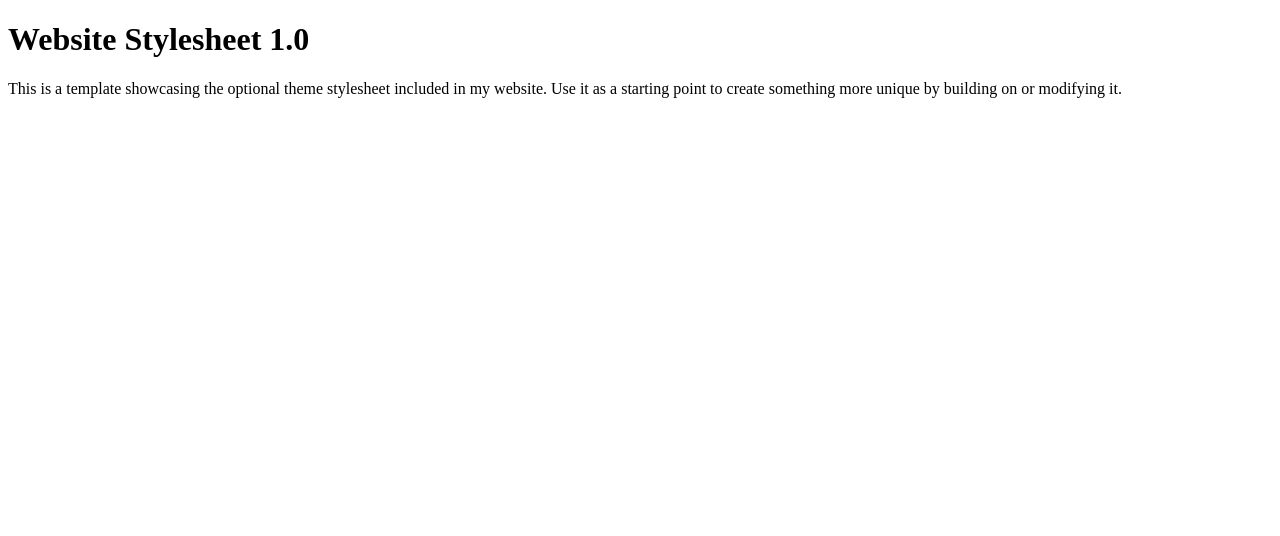
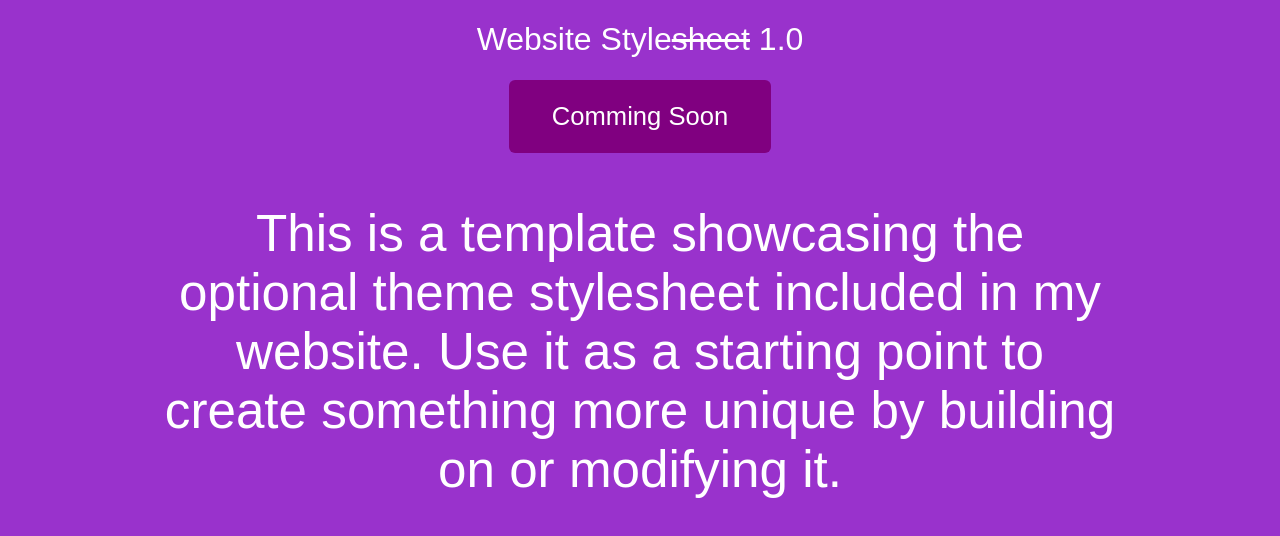
Before and after one commit to abinashmohanty/website_styleguide, a plain HTML site: page index.html in a window 1280 px wide. Drawn offline with Linux system fonts and the light colour scheme.

Commit message:
updated html content

```diff
--- a/index.html
+++ b/index.html
@@ -4,10 +4,18 @@
 	<title>Welcome to Website Stylesheet</title>
 </head>
 <body>
-<h1>Website Stylesheet 1.0</h1>
-<p>
-	This is a template showcasing the optional theme stylesheet included in my website. Use it as a starting point to create something more unique by building on or modifying it.
-</p>
+<style>
+  body {margin: 0 auto;
+  width: 960px;
+  font-family: arial;
+  text-align: -webkit-center;
+  background: darkorchid;
+  color: white;}
+</style>
+<h1 style="font-weight: normal;">Website Style<span style ="text-decoration: line-through;">sheet</span> 1.0</h1>
+<a style="text-decoration: none;  color: white;  padding: 22px 43px;  margin: 0;  background: purple;  border-radius: 6px;
+  display: inline-block;  font-size: 1.6em;" href="#">Comming Soon</a>
+<p	style= "  font-weight: normal;  font-size: 3.2em;  display: inline-block;">This is a template showcasing the optional theme stylesheet included in my website. Use it as a starting point to create something more unique by building on or modifying it.</p>
 
 </body>
 </html>
```
